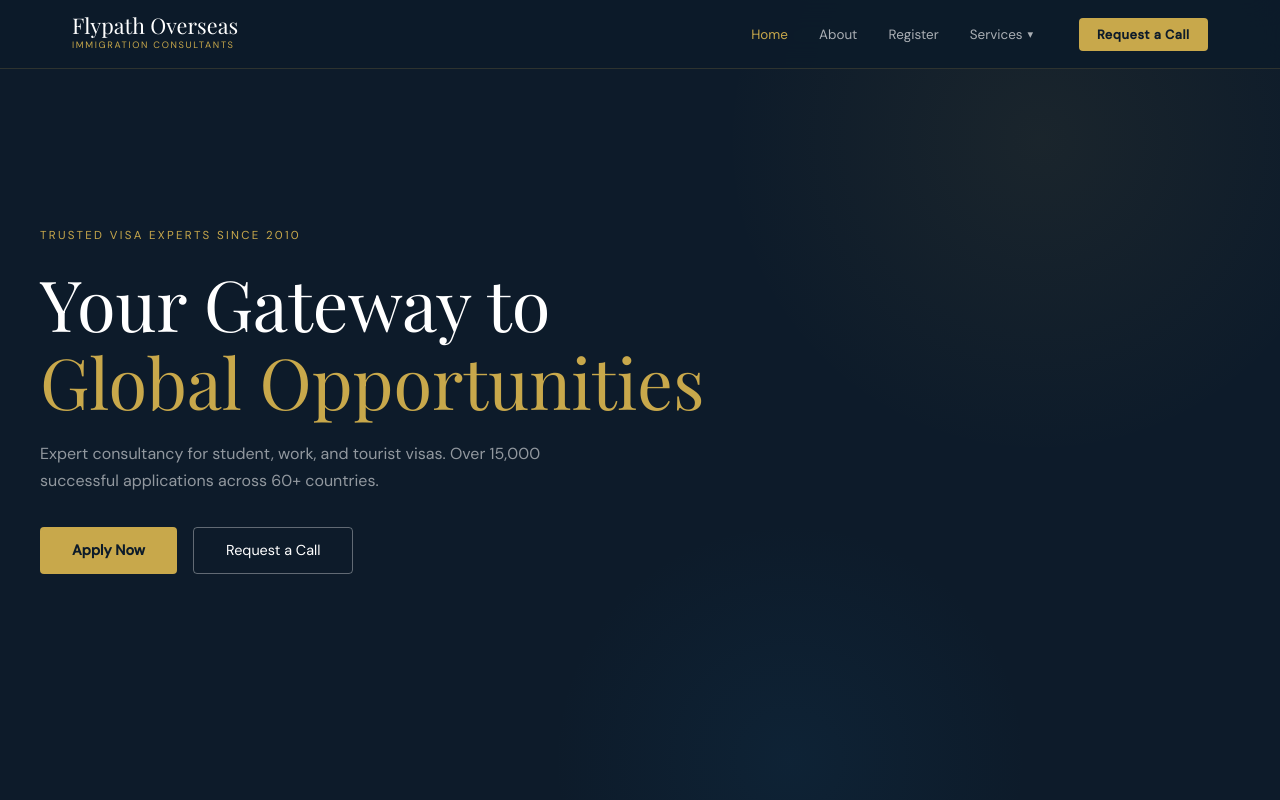
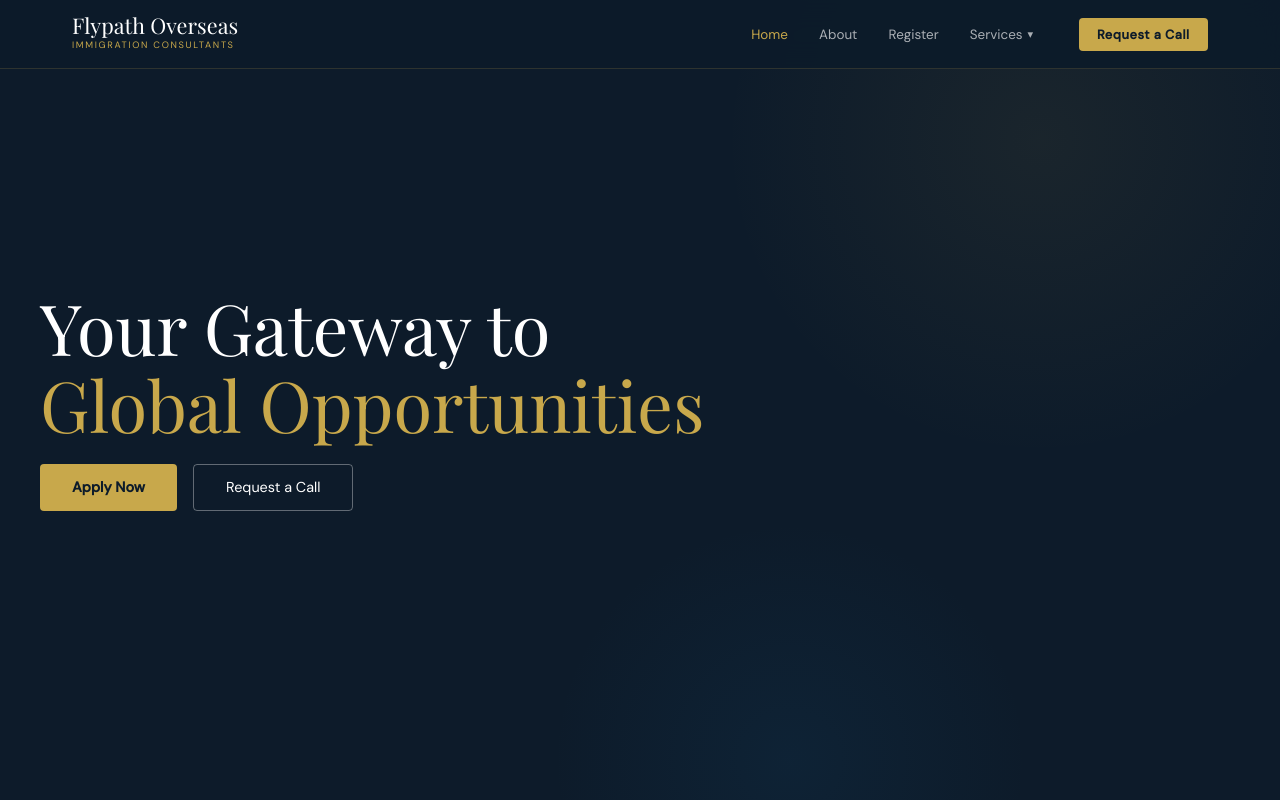
Before and after one commit to flypathoversea/Frontend, a React (Vite) app: page / in a window 1280 px wide. Shown: the top 800 px of the page. Built offline with nearby package versions, Linux system fonts and the light colour scheme.

Commit message:
made changes on home page

```diff
--- a/src/pages/HomePage/HomePage.jsx
+++ b/src/pages/HomePage/HomePage.jsx
@@ -20,15 +20,15 @@ export default function HomePage() {
       {/* Hero */}
       <section className="home__hero">
         <div className="home__hero-content">
-          <p className="home__eyebrow">Trusted Visa Experts Since 2010</p>
+          {/* <p className="home__eyebrow">Trusted Visa Experts Since 2010</p> */}
           <h1 className="home__title">
             Your Gateway to<br />
             <span className="home__title-gold">Global Opportunities</span>
           </h1>
-          <p className="home__subtitle">
+          {/* <p className="home__subtitle">
             Expert consultancy for student, work, and tourist visas.
             Over 15,000 successful applications across 60+ countries.
-          </p>
+          </p> */}
           <div className="home__hero-btns">
             <button className="home__btn-primary"   onClick={() => goTo('/register')}>Apply Now</button>
             <button className="home__btn-secondary" onClick={() => goTo('/request-call')}>Request a Call</button>
```
